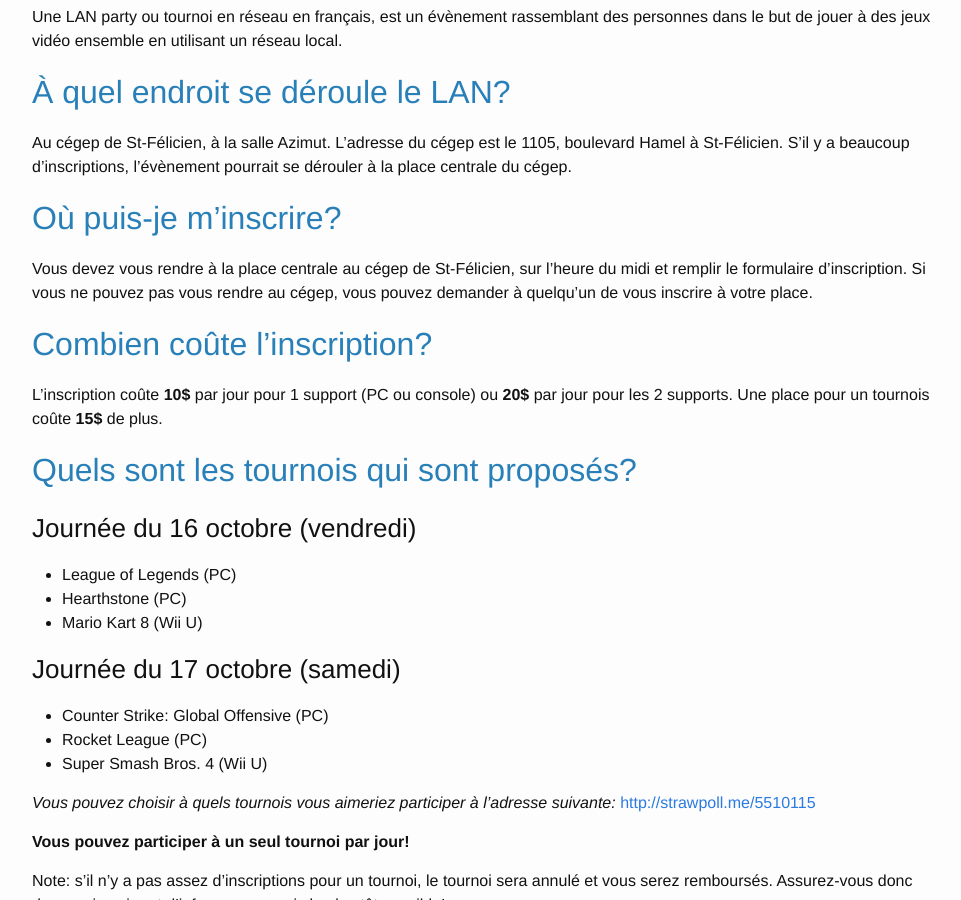
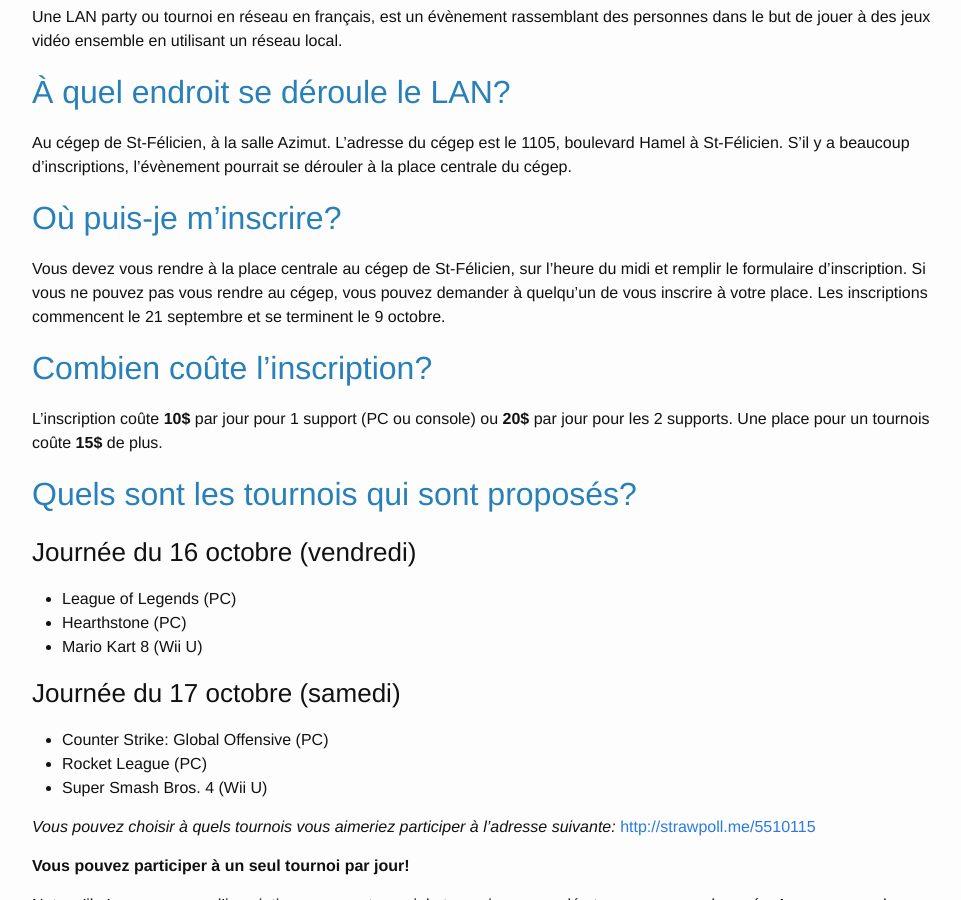
Before and after one commit to lantistfe/lantistfe.github.io, a Jekyll site: the page built from index.markdown, in a window 1280 px wide and 900 px high, scrolled down 599 px. Shown: the whole window, without its empty margins (158-1119 px from the left). Built offline with Jekyll 4.4.1, drawn with Linux system fonts in a browser that asks for light colours.

Commit message:
Ajout date limite inscription

```diff
--- a/index.markdown
+++ b/index.markdown
@@ -20,6 +20,7 @@
 
 Vous devez vous rendre à la place centrale au cégep de St-Félicien, sur l'heure du midi et remplir le formulaire d'inscription.
 Si vous ne pouvez pas vous rendre au cégep, vous pouvez demander à quelqu'un de vous inscrire à votre place.
+Les inscriptions commencent le 21 septembre et se terminent le 9 octobre.
 
 Combien coûte l'inscription?
 ----------------------------
```
